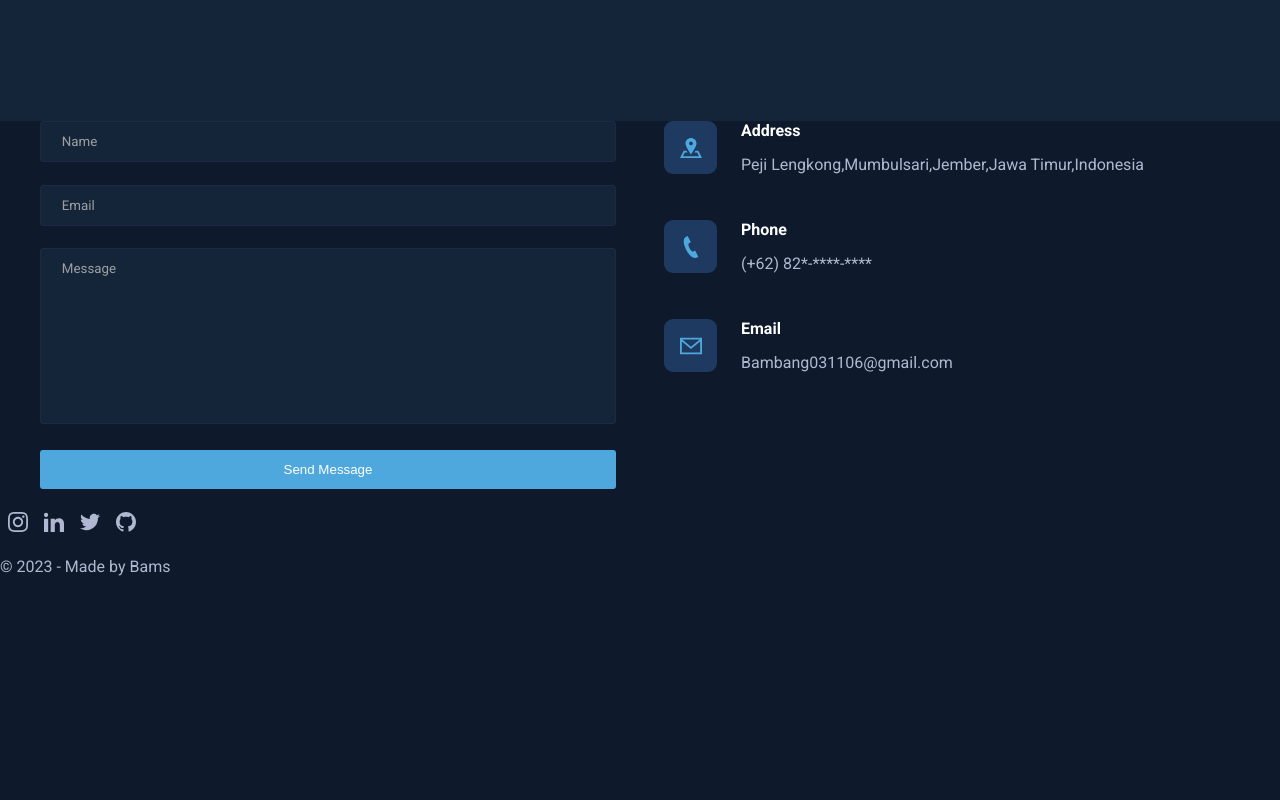
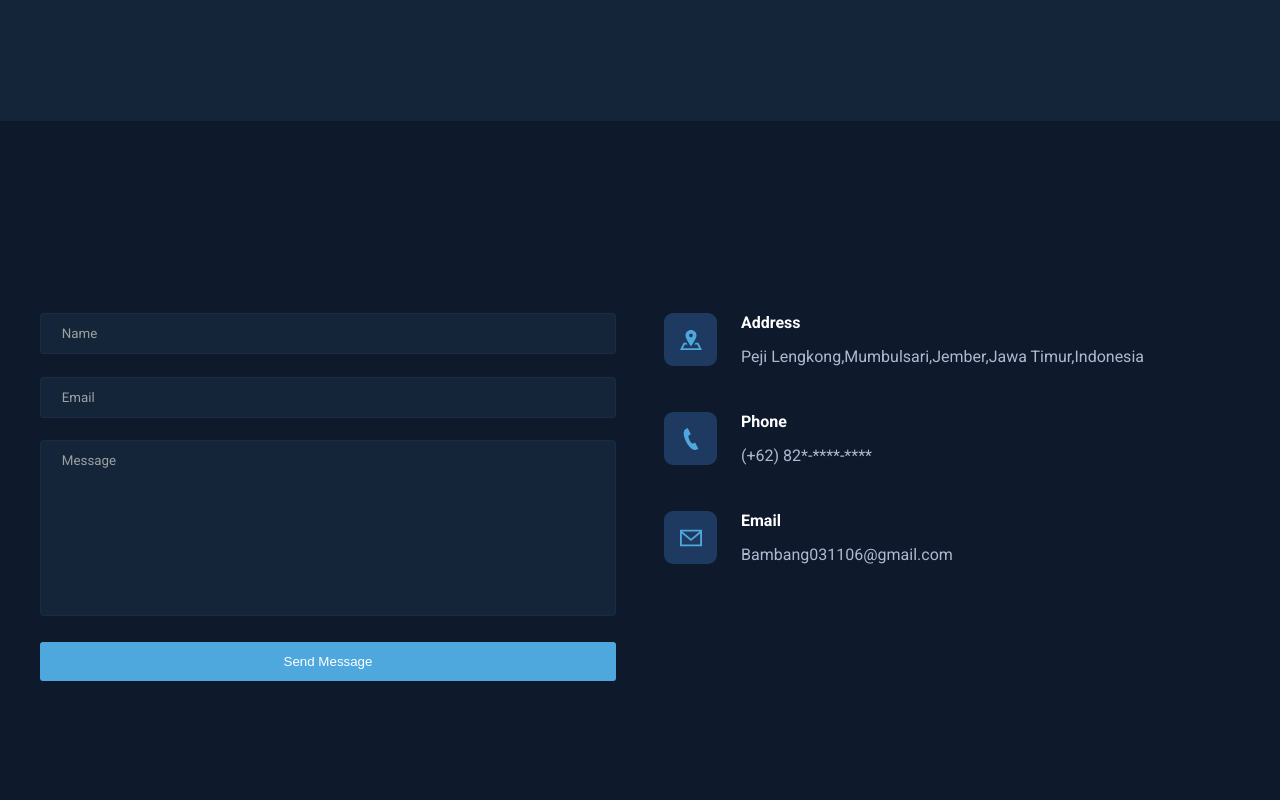
Before and after one commit to bamsgrtt/portfolio, a React (Vite) app: page / in a window 1280 px wide. Shown: the part 3580-4380 px from the top of the page. Before the commit the page ends 4182 px from the top, so only its background shows below. Built offline with nearby package versions, Linux system fonts and the light colour scheme.

Commit message:
fix footer,contact

```diff
--- a/index.html
+++ b/index.html
@@ -9,6 +9,6 @@
   </head>
   <body>
     <div id="root"></div>
-    <script type="module" src="/src/main.jsx"></script>
+    <script type="module" src="./src/main.jsx"></script>
   </body>
 </html>
--- a/src/Components/Contact/Contact.css
+++ b/src/Components/Contact/Contact.css
@@ -1,4 +1,4 @@
-#contact {
+.contact {
     padding: var(--sectionPadding);
   }
 
--- a/src/Components/Footer/Footer.css
+++ b/src/Components/Footer/Footer.css
@@ -1,4 +1,4 @@
-footer {
+.footer {
     padding: 4rem 0;
     background: var(--secondaryBackgroundColor);
     text-align: center;
--- a/vite.config.js
+++ b/vite.config.js
@@ -5,4 +5,8 @@ import react from '@vitejs/plugin-react'
 export default defineConfig({
   plugins: [react()],
   base: '/portfolio/',
+  build: {
+    outDir: 'dist',
+    assetsDir: 'assets'
+  }
 })
```
Lines whose indentation alone changed are shown as unchanged.
